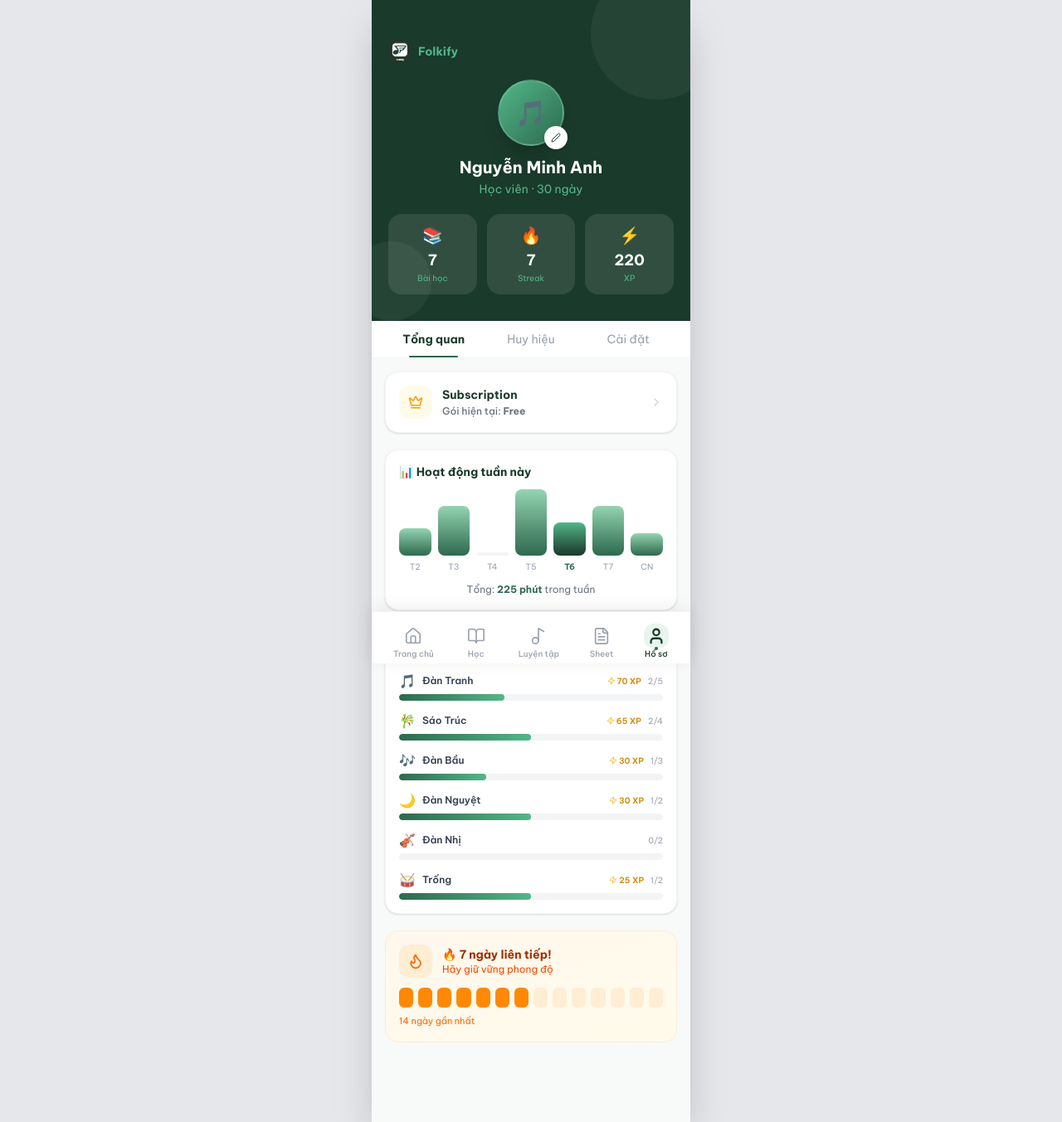
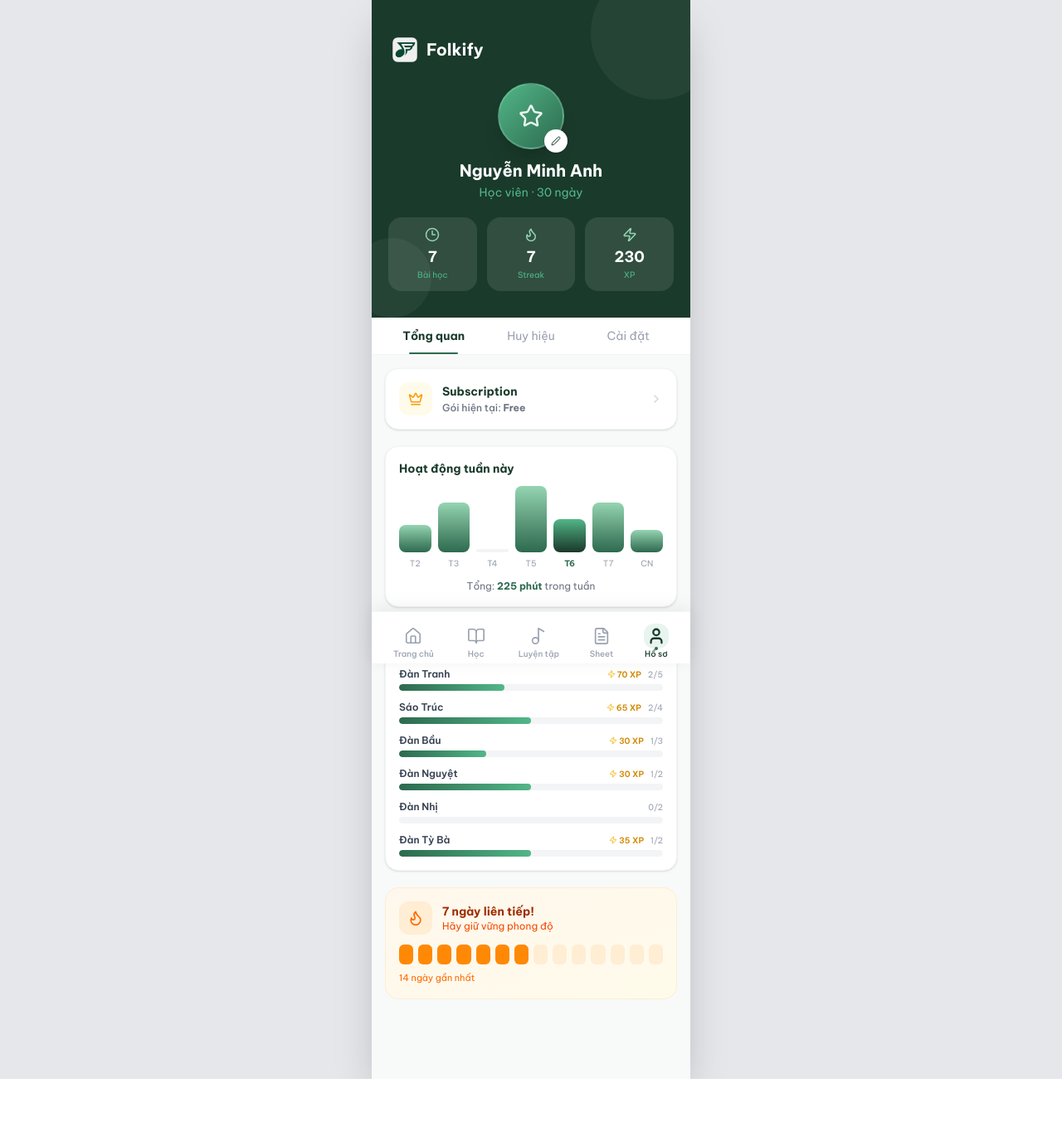
Before and after one commit to nhatanhaxtanh/folkify, a React (Vite) app: page /profile in a window 1280 px wide. Shown: the whole page at 83% size. After the commit the page ends 1301 px from the top, so only its background shows below. Built offline with nearby package versions, Linux system fonts and the light colour scheme.

Commit message:
feat: improve

```diff
--- a/src/app/components/Profile.tsx
+++ b/src/app/components/Profile.tsx
@@ -6,7 +6,6 @@ import {
   Star,
   Flame,
   Trophy,
-  Clock,
   Bell,
   Shield,
   HelpCircle,
@@ -15,10 +14,11 @@ import {
   CheckCircle,
   Zap,
   Crown,
+  Clock3,
 } from "lucide-react";
 import { instruments } from "../data/instruments";
 import { useSubscription } from "../subscription";
-import folkifyLogo from "../../assets/5c08b0afb61b3fc50bd03d450d0cf436a7d30ab4.png";
+import folkifyLogo from "../../assets/logofolkify.png";
 
 const weekDays = ["T2", "T3", "T4", "T5", "T6", "T7", "CN"];
 const studyData = [25, 45, 0, 60, 30, 45, 20];
@@ -31,22 +31,53 @@ export function Profile() {
 
   const completedLessons = instruments.reduce(
     (acc, i) => acc + i.lessons.filter((l) => l.completed).length,
-    0
+    0,
   );
   const totalXp = instruments.reduce(
-    (acc, i) => acc + i.lessons.filter((l) => l.completed).reduce((s, l) => s + l.xp, 0),
-    0
+    (acc, i) =>
+      acc + i.lessons.filter((l) => l.completed).reduce((s, l) => s + l.xp, 0),
+    0,
   );
   const totalMinutes = studyData.reduce((a, b) => a + b, 0);
   const streakDays = 7;
 
   const badges = [
-    { icon: "🎵", name: "Nhạc sĩ mới", desc: "Hoàn thành bài học đầu tiên", earned: true },
-    { icon: "🔥", name: "Kiên trì", desc: "Học 7 ngày liên tiếp", earned: true },
-    { icon: "🏆", name: "Thành thạo", desc: "Hoàn thành 10 bài học", earned: false },
-    { icon: "🎼", name: "Đa năng", desc: "Học 3 nhạc cụ khác nhau", earned: false },
-    { icon: "⭐", name: "Xuất sắc", desc: "Đạt 100% một bài học", earned: true },
-    { icon: "🎭", name: "Biểu diễn", desc: "Hoàn thành 5 bài hòa tấu", earned: false },
+    {
+      icon: Star,
+      name: "Nhạc sĩ mới",
+      desc: "Hoàn thành bài học đầu tiên",
+      earned: true,
+    },
+    {
+      icon: Flame,
+      name: "Kiên trì",
+      desc: "Học 7 ngày liên tiếp",
+      earned: true,
+    },
+    {
+      icon: Trophy,
+      name: "Thành thạo",
+      desc: "Hoàn thành 10 bài học",
+      earned: false,
+    },
+    {
+      icon: Crown,
+      name: "Đa năng",
+      desc: "Học 3 nhạc cụ khác nhau",
+      earned: false,
+    },
+    {
+      icon: Zap,
+      name: "Xuất sắc",
+      desc: "Đạt 100% một bài học",
+      earned: true,
+    },
+    {
+      icon: CheckCircle,
+      name: "Biểu diễn",
+      desc: "Hoàn thành 5 bài hòa tấu",
+      earned: false,
+    },
   ];
 
   const menuItems = [
@@ -76,33 +107,48 @@ export function Profile() {
         <div className="absolute bottom-0 -left-6 w-24 h-24 rounded-full bg-white/5" />
 
         {/* Folkify brand */}
-        <div className="flex items-center gap-2 mb-5">
-          <img src={folkifyLogo} alt="Folkify" className="w-7 h-7 rounded-lg" />
-          <span className="text-[#52B788] text-sm" style={{ fontWeight: 700 }}>Folkify</span>
+        <div className="flex items-center gap-1.5 mb-5 -mt-2">
+          <img
+            src={folkifyLogo}
+            alt="Folkify"
+            className="w-10 h-10 rounded-xl"
+          />
+          <span className="text-white text-xl" style={{ fontWeight: 700 }}>
+            Folkify
+          </span>
         </div>
 
         <div className="relative flex flex-col items-center">
           <div className="relative mb-3">
             <div className="w-20 h-20 rounded-full bg-gradient-to-br from-[#52B788] to-[#2D6A4F] flex items-center justify-center shadow-xl border-2 border-[#95D5B2]/30">
-              <span className="text-3xl">🎵</span>
+              <Star size={30} className="text-[#E8F5EE]" />
             </div>
             <button className="absolute -bottom-1 -right-1 w-7 h-7 bg-white rounded-full flex items-center justify-center shadow-sm">
               <Edit2 size={12} className="text-[#1A3A2B]" />
             </button>
           </div>
-          <h1 className="text-white text-xl" style={{ fontWeight: 700 }}>Nguyễn Minh Anh</h1>
+          <h1 className="text-white text-xl" style={{ fontWeight: 700 }}>
+            Nguyễn Minh Anh
+          </h1>
           <p className="text-[#52B788] text-sm mt-0.5">Học viên · 30 ngày</p>
 
           {/* Stats Row */}
           <div className="flex gap-3 mt-5 w-full">
             {[
-              { label: "Bài học", value: completedLessons, icon: "📚" },
-              { label: "Streak", value: streakDays, icon: "🔥" },
-              { label: "XP", value: totalXp, icon: "⚡" },
+              { label: "Bài học", value: completedLessons, icon: Clock3 },
+              { label: "Streak", value: streakDays, icon: Flame },
+              { label: "XP", value: totalXp, icon: Zap },
             ].map((stat) => (
-              <div key={stat.label} className="flex-1 bg-white/10 rounded-2xl p-3 text-center">
-                <p className="text-xl mb-0.5">{stat.icon}</p>
-                <p className="text-white text-lg" style={{ fontWeight: 700 }}>{stat.value}</p>
+              <div
+                key={stat.label}
+                className="flex-1 bg-white/10 rounded-2xl p-3 text-center"
+              >
+                <div className="flex justify-center mb-1">
+                  <stat.icon size={18} className="text-[#95D5B2]" />
+                </div>
+                <p className="text-white text-lg" style={{ fontWeight: 700 }}>
+                  {stat.value}
+                </p>
                 <p className="text-[#52B788] text-[10px]">{stat.label}</p>
               </div>
             ))}
@@ -147,9 +193,14 @@ export function Profile() {
             <Crown size={18} className="text-amber-500" />
           </div>
           <div className="flex-1 text-left">
-            <p className="text-[#1A3A2B] text-sm" style={{ fontWeight: 700 }}>Subscription</p>
+            <p className="text-[#1A3A2B] text-sm" style={{ fontWeight: 700 }}>
+              Subscription
+            </p>
             <p className="text-gray-500 text-xs mt-0.5">
-              Gói hiện tại: <span style={{ fontWeight: 700 }}>{isPremium ? "Premium" : "Free"}</span>
+              Gói hiện tại:{" "}
+              <span style={{ fontWeight: 700 }}>
+                {isPremium ? "Premium" : "Free"}
+              </span>
             </p>
           </div>
           <ChevronRight size={16} className="text-gray-300" />
@@ -160,22 +211,29 @@ export function Profile() {
           <>
             {/* Weekly Chart */}
             <div className="bg-white rounded-2xl p-4 shadow-sm border border-gray-100">
-              <p className="text-[#1A3A2B] text-sm mb-4" style={{ fontWeight: 700 }}>
-                📊 Hoạt động tuần này
+              <p
+                className="text-[#1A3A2B] text-sm mb-4"
+                style={{ fontWeight: 700 }}
+              >
+                Hoạt động tuần này
               </p>
               <div className="flex items-end gap-2 h-24">
                 {weekDays.map((day, i) => {
-                  const height = studyData[i] === 0 ? 4 : (studyData[i] / maxStudy) * 80;
+                  const height =
+                    studyData[i] === 0 ? 4 : (studyData[i] / maxStudy) * 80;
                   const isToday = i === 4;
                   return (
-                    <div key={day} className="flex-1 flex flex-col items-center gap-1.5">
+                    <div
+                      key={day}
+                      className="flex-1 flex flex-col items-center gap-1.5"
+                    >
                       <div
                         className={`w-full rounded-lg transition-all ${
                           studyData[i] === 0
                             ? "bg-gray-100"
                             : isToday
-                            ? "bg-gradient-to-t from-[#1A3A2B] to-[#52B788]"
-                            : "bg-gradient-to-t from-[#2D6A4F] to-[#95D5B2]"
+                              ? "bg-gradient-to-t from-[#1A3A2B] to-[#52B788]"
+                              : "bg-gradient-to-t from-[#2D6A4F] to-[#95D5B2]"
                         }`}
                         style={{ height: `${height}px` }}
                       />
@@ -200,29 +258,45 @@ export function Profile() {
 
             {/* Progress by instrument */}
             <div className="bg-white rounded-2xl p-4 shadow-sm border border-gray-100">
-              <p className="text-[#1A3A2B] text-sm mb-4" style={{ fontWeight: 700 }}>
-                🎯 Tiến độ theo nhạc cụ
+              <p
+                className="text-[#1A3A2B] text-sm mb-4"
+                style={{ fontWeight: 700 }}
+              >
+                Tiến độ theo nhạc cụ
               </p>
               <div className="space-y-3">
                 {instruments.map((inst) => {
                   const done = inst.lessons.filter((l) => l.completed).length;
                   const pct = Math.round((done / inst.lessons.length) * 100);
-                  const instXp = inst.lessons.filter((l) => l.completed).reduce((s, l) => s + l.xp, 0);
+                  const instXp = inst.lessons
+                    .filter((l) => l.completed)
+                    .reduce((s, l) => s + l.xp, 0);
                   return (
                     <div key={inst.id}>
                       <div className="flex items-center justify-between mb-1">
                         <div className="flex items-center gap-2">
-                          <span>{inst.emoji}</span>
-                          <span className="text-gray-700 text-xs" style={{ fontWeight: 600 }}>{inst.name}</span>
+                          <span
+                            className="text-gray-700 text-xs"
+                            style={{ fontWeight: 600 }}
+                          >
+                            {inst.name}
+                          </span>
                         </div>
                         <div className="flex items-center gap-2">
                           {instXp > 0 && (
                             <div className="flex items-center gap-0.5">
                               <Zap size={10} className="text-yellow-500" />
-                              <span className="text-yellow-600 text-[10px]" style={{ fontWeight: 600 }}>{instXp} XP</span>
+                              <span
+                                className="text-yellow-600 text-[10px]"
+                                style={{ fontWeight: 600 }}
+                              >
+                                {instXp} XP
+                              </span>
                             </div>
                           )}
-                          <span className="text-gray-400 text-[10px]">{done}/{inst.lessons.length}</span>
+                          <span className="text-gray-400 text-[10px]">
+                            {done}/{inst.lessons.length}
+                          </span>
                         </div>
                       </div>
                       <div className="w-full h-2 bg-gray-100 rounded-full overflow-hidden">
@@ -244,8 +318,15 @@ export function Profile() {
                   <Flame size={20} className="text-orange-500" />
                 </div>
                 <div>
-                  <p className="text-orange-800 text-sm" style={{ fontWeight: 700 }}>🔥 {streakDays} ngày liên tiếp!</p>
-                  <p className="text-orange-600 text-xs">Hãy giữ vững phong độ</p>
+                  <p
+                    className="text-orange-800 text-sm"
+                    style={{ fontWeight: 700 }}
+                  >
+                    {streakDays} ngày liên tiếp!
+                  </p>
+                  <p className="text-orange-600 text-xs">
+                    Hãy giữ vững phong độ
+                  </p>
                 </div>
               </div>
               <div className="flex gap-1.5">
@@ -256,7 +337,9 @@ export function Profile() {
                   />
                 ))}
               </div>
-              <p className="text-orange-500 text-[11px] mt-2">14 ngày gần nhất</p>
+              <p className="text-orange-500 text-[11px] mt-2">
+                14 ngày gần nhất
+              </p>
             </div>
           </>
         )}
@@ -269,7 +352,9 @@ export function Profile() {
                 <div
                   key={i}
                   className={`bg-white rounded-2xl p-4 shadow-sm border flex flex-col items-center gap-2 text-center ${
-                    badge.earned ? "border-[#52B788]/40" : "border-gray-100 opacity-50"
+                    badge.earned
+                      ? "border-[#52B788]/40"
+                      : "border-gray-100 opacity-50"
                   }`}
                 >
                   <div
@@ -277,11 +362,21 @@ export function Profile() {
                       badge.earned ? "bg-[#E8F5EE]" : "bg-gray-100"
                     }`}
                   >
-                    <span className="text-3xl">{badge.icon}</span>
+                    <badge.icon
+                      size={28}
+                      className={badge.earned ? "text-[#2D6A4F]" : "text-gray-400"}
+                    />
                   </div>
                   <div>
-                    <p className="text-[#1A3A2B] text-xs" style={{ fontWeight: 700 }}>{badge.name}</p>
-                    <p className="text-gray-400 text-[10px] mt-0.5 leading-relaxed">{badge.desc}</p>
+                    <p
+                      className="text-[#1A3A2B] text-xs"
+                      style={{ fontWeight: 700 }}
+                    >
+                      {badge.name}
+                    </p>
+                    <p className="text-gray-400 text-[10px] mt-0.5 leading-relaxed">
+                      {badge.desc}
+                    </p>
                   </div>
                   {badge.earned && (
                     <div className="flex items-center gap-1 text-[#2D6A4F]">
@@ -309,7 +404,10 @@ export function Profile() {
           <>
             {menuItems.map((section) => (
               <div key={section.section}>
-                <p className="text-gray-400 text-xs mb-2 px-1 uppercase" style={{ fontWeight: 600, letterSpacing: "0.05em" }}>
+                <p
+                  className="text-gray-400 text-xs mb-2 px-1 uppercase"
+                  style={{ fontWeight: 600, letterSpacing: "0.05em" }}
+                >
                   {section.section}
                 </p>
                 <div className="bg-white rounded-2xl overflow-hidden shadow-sm border border-gray-100">
@@ -318,7 +416,9 @@ export function Profile() {
                       key={i}
                       onClick={item.action}
                       className={`w-full flex items-center gap-3 p-4 transition-colors active:bg-gray-50 ${
-                        i < section.items.length - 1 ? "border-b border-gray-50" : ""
+                        i < section.items.length - 1
+                          ? "border-b border-gray-50"
+                          : ""
                       }`}
                     >
                       <div
@@ -328,12 +428,18 @@ export function Profile() {
                       >
                         <item.icon
                           size={16}
-                          className={(item as any).danger ? "text-red-500" : "text-[#2D6A4F]"}
+                          className={
+                            (item as any).danger
+                              ? "text-red-500"
+                              : "text-[#2D6A4F]"
+                          }
                         />
                       </div>
                       <p
                         className={`flex-1 text-sm text-left ${
-                          (item as any).danger ? "text-red-500" : "text-gray-700"
+                          (item as any).danger
+                            ? "text-red-500"
+                            : "text-gray-700"
                         }`}
                         style={{ fontWeight: 500 }}
                       >
@@ -348,10 +454,21 @@ export function Profile() {
 
             <div className="text-center py-4">
               <div className="flex items-center justify-center gap-2 mb-1">
-                <img src={folkifyLogo} alt="Folkify" className="w-6 h-6 rounded-md" />
-                <span className="text-gray-400 text-xs" style={{ fontWeight: 600 }}>Folkify v1.0.0</span>
+                <img
+                  src={folkifyLogo}
+                  alt="Folkify"
+                  className="w-8 h-8 rounded-lg"
+                />
+                <span
+                  className="text-gray-400 text-sm"
+                  style={{ fontWeight: 600 }}
+                >
+                  Folkify v1.0.0
+                </span>
               </div>
-              <p className="text-gray-300 text-xs">Bảo tồn văn hóa âm nhạc truyền thống Việt Nam</p>
+              <p className="text-gray-300 text-xs">
+                Bảo tồn văn hóa âm nhạc truyền thống Việt Nam
+              </p>
             </div>
           </>
         )}
--- a/src/app/data/instruments.ts
+++ b/src/app/data/instruments.ts
@@ -476,70 +476,73 @@ export const instruments: Instrument[] = [
     ],
   },
   {
-    id: "trong",
-    name: "Trống",
-    englishName: "Trong (Drum)",
-    region: "Toàn quốc",
-    category: "Gõ",
-    emoji: "🥁",
-    color: "#92400E",
-    bgGradient: "from-orange-700 to-amber-900",
-    image: "https://images.unsplash.com/photo-1762951046421-a8a6a26c5ced?crop=entropy&cs=tinysrgb&fit=max&fm=jpg&ixid=M3w3Nzg4Nzd8MHwxfHNlYXJjaHwxfHxBc2lhbiUyMGRydW0lMjBwZXJjdXNzaW9uJTIwaW5zdHJ1bWVudHxlbnwxfHx8fDE3NzI3ODczMTV8MA&ixlib=rb-4.1.0&q=80&w=1080",
-    shortDesc: "Trống là xương sống nhịp điệu của âm nhạc dân tộc",
+    id: "dan-ty-ba",
+    name: "Đàn Tỳ Bà",
+    englishName: "Dan Ty Ba",
+    region: "Miền Bắc",
+    category: "Dây gảy",
+    emoji: "🎼",
+    color: "#9A3412",
+    bgGradient: "from-orange-700 to-red-900",
+    image: "https://images.unsplash.com/photo-1691319845092-919e48f2e213?crop=entropy&cs=tinysrgb&fit=max&fm=jpg&w=1080",
+    shortDesc: "Đàn 4 dây hình quả lê, âm thanh sang trọng và biểu cảm",
     description:
-      "Trống là họ nhạc cụ gõ đa dạng nhất trong âm nhạc dân tộc Việt Nam. Từ trống cái lớn trong lễ hội đến trống con nhỏ trong hát tuồng, mỗi loại trống mang một vai trò và âm sắc riêng biệt.",
-    origin: "Từ thời Hùng Vương (hàng nghìn năm TCN)",
-    material: "Gỗ, da trâu hoặc da bò",
-    soundRange: "Nhịp điệu (không có cao độ cố định)",
-    difficulty: 2,
-    popularity: 5,
+      "Đàn tỳ bà là nhạc cụ dây gảy có lịch sử lâu đời, thường xuất hiện trong nhạc cung đình và dàn nhạc dân tộc. Âm sắc của đàn tỳ bà trong sáng, linh hoạt, thể hiện tốt cả giai điệu trữ tình lẫn tiết tấu nhanh.",
+    origin: "Phát triển mạnh ở Việt Nam từ thời Lê - Nguyễn",
+    material: "Gỗ cứng, dây nylon hoặc dây kim loại",
+    soundRange: "A2 - A5",
+    difficulty: 4,
+    popularity: 3,
     lessons: [
       {
-        id: "tr-1",
-        title: "Nhịp cơ bản 4/4",
-        duration: "15 phút",
+        id: "tb-1",
+        title: "Làm quen với đàn tỳ bà",
+        duration: "20 phút",
         level: "Beginner",
         completed: true,
-        description: "Học nhịp 4/4 cơ bản trên trống.",
-        videoThumb: "https://images.unsplash.com/photo-1762951046421-a8a6a26c5ced?crop=entropy&cs=tinysrgb&fit=max&fm=jpg&w=200",
-        xp: 25,
+        description: "Học tư thế ôm đàn và kỹ thuật gảy cơ bản.",
+        videoThumb: "https://images.unsplash.com/photo-1691319845092-919e48f2e213?crop=entropy&cs=tinysrgb&fit=max&fm=jpg&w=200",
+        xp: 35,
         steps: [
-          "Cầm dùi trống đúng cách",
-          "Đánh 4 nhịp đều: 1-2-3-4",
-          "Thêm nhịp mạnh vào nhịp 1 và 3",
-          "Luyện giữ nhịp ổn định 5 phút",
+          "Ngồi thẳng lưng, đặt đàn nghiêng nhẹ trước ngực",
+          "Giữ tay phải thả lỏng, tập gảy từng dây từ thấp đến cao",
+          "Tay trái đặt ngón đúng vị trí trên phím",
+          "Luyện mẫu gảy 4 nốt chậm và đều",
         ],
         tips: [
-          "Đếm thầm khi đánh: 1-2-3-4",
-          "Thư giãn cổ tay để âm tự nhiên",
+          "Không ôm đàn quá chặt để tránh mỏi vai",
+          "Giữ nhịp bằng metronome tốc độ chậm",
         ],
       },
       {
-        id: "tr-2",
-        title: "Nhịp chèo truyền thống",
-        duration: "25 phút",
+        id: "tb-2",
+        title: "Kỹ thuật phi và vê dây",
+        duration: "30 phút",
         level: "Intermediate",
         completed: false,
-        description: "Học nhịp đặc trưng trong hát chèo Bắc Bộ.",
-        videoThumb: "https://images.unsplash.com/photo-1759156240671-c646dc7386f4?crop=entropy&cs=tinysrgb&fit=max&fm=jpg&w=200",
-        xp: 65,
+        description: "Luyện hai kỹ thuật đặc trưng tạo độ mềm và độ dày âm.",
+        videoThumb: "https://images.unsplash.com/photo-1763058389604-e407ce6bd702?crop=entropy&cs=tinysrgb&fit=max&fm=jpg&w=200",
+        xp: 85,
         steps: [
-          "Nghe mẫu nhịp chèo nhiều lần",
-          "Luyện pattern 8 nhịp đặc trưng",
-          "Kết hợp nhịp mạnh nhẹ đúng chỗ",
-          "Đánh theo nhạc chèo thật",
+          "Thực hành phi lên, phi xuống trên từng dây",
+          "Tập vê nhanh bằng ngón trỏ và ngón giữa",
+          "Kết hợp phi và vê trong đoạn nhạc 8 ô nhịp",
+          "Tăng dần tốc độ khi đã giữ được âm rõ",
         ],
-        tips: ["Nhịp chèo có syncopation, luyện chậm trước"],
+        tips: [
+          "Luyện chậm để tay phải đều lực",
+          "Ưu tiên âm sạch trước khi tăng tốc",
+        ],
       },
     ],
     songs: [
-      { title: "Trống hội xuân", artist: "Nhạc lễ", duration: "3:00" },
-      { title: "Múa lân", artist: "Âm nhạc lễ hội", duration: "4:15" },
+      { title: "Lưu Thủy", artist: "Nhạc cổ truyền", duration: "4:05" },
+      { title: "Kim Tiền", artist: "Dân nhạc Huế", duration: "3:35" },
     ],
     facts: [
-      "Trống đồng Đông Sơn là báu vật quốc gia",
-      "Tiếng trống hội xuân mang lại may mắn đầu năm",
-      "Có hơn 20 loại trống khác nhau trong văn hóa Việt",
+      "Đàn tỳ bà có hình dáng gần giống quả lê",
+      "Nhạc cụ này thường có 4 dây và nhiều phím cao",
+      "Tỳ bà xuất hiện trong cả dàn nhạc cung đình và dân gian",
     ],
   },
 ];
```
Also changed, not shown: src/app/components/Home.tsx (+5 -5 lines), src/app/components/InstrumentDetail.tsx (+6 -3 lines), src/app/components/Learn.tsx (+8 -5 lines), src/app/components/LessonDetail.tsx (+6 -3 lines), src/app/components/Practice.tsx (+45 -20 lines), src/app/components/PremiumPlans.tsx (+14 -4 lines), src/app/components/SheetMusic.tsx (+9 -3 lines), src/assets/5c08b0afb61b3fc50bd03d450d0cf436a7d30ab4.png (deleted), src/assets/logofolkify.png (added), 4 other files (tests, documents, lock files or other folders).
